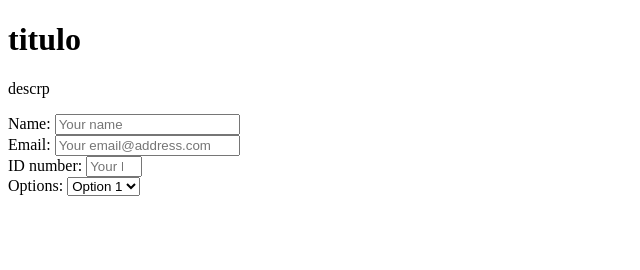
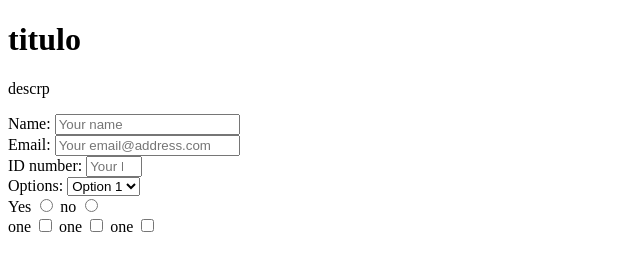
Before and after one commit to Fig77/Facundo-Juan, a plain HTML site: page index.html in a window 1280 px wide. Shown: the whole page, without its empty margins (0-640 px from the left). Drawn offline with Linux system fonts and the light colour scheme.

Commit message:
user sotries 13 & 14

```diff
--- a/index.html
+++ b/index.html
@@ -38,6 +38,26 @@
         </select>
       </section>
 
+	  <section name="radio-b">
+		<label for="yes-radio">Yes</label>
+		<input type="radio" name="radiobutton">
+		<label for="no-radio">no</label>
+		<input type="radio" name="radiobutton">
+
+	  </section>
+
+
+	  <section name="checkboxes">
+		  <label for="check-1"> one</label>
+		  <input type="checkbox" value="" name="check-1" id="check-1">
+		  <label for="check-2"> one</label>
+		  <input type="checkbox" value="" name="check-2" id="check-2">
+		  <label for="check-3"> one</label>
+		  <input type="checkbox" value="" name="check-3" id="check-3">
+
+      </section>
+
+
 
     </form>
 
```
